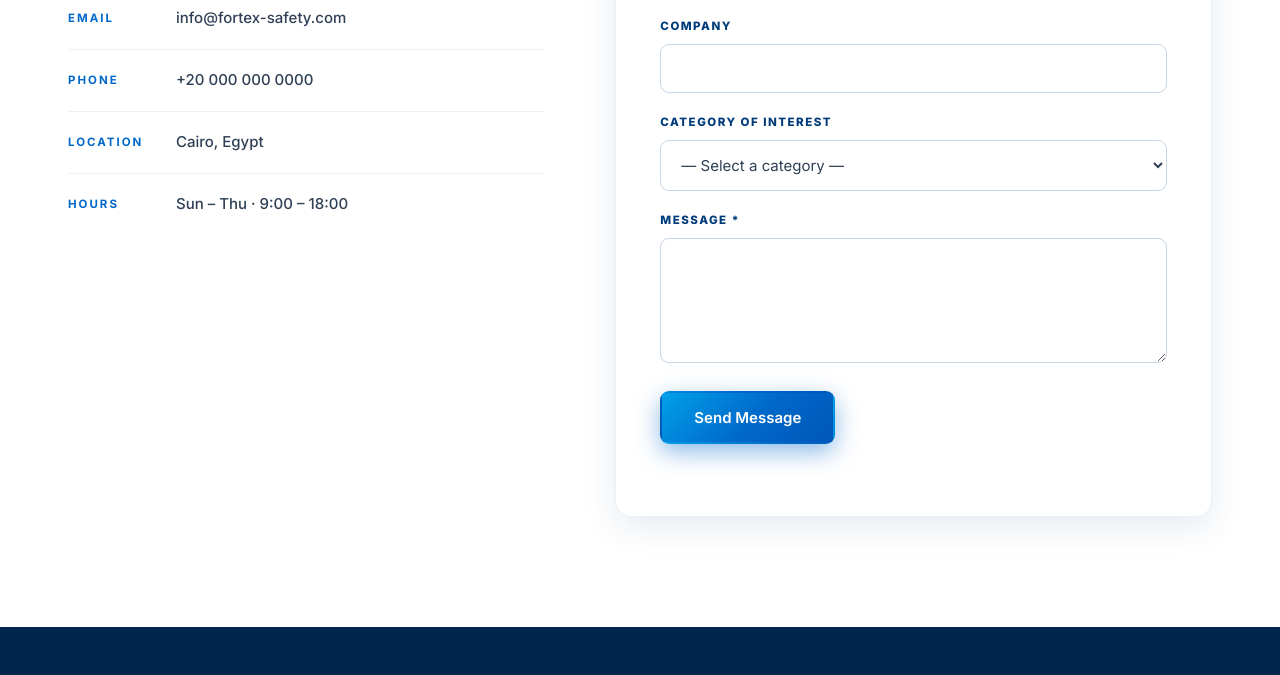
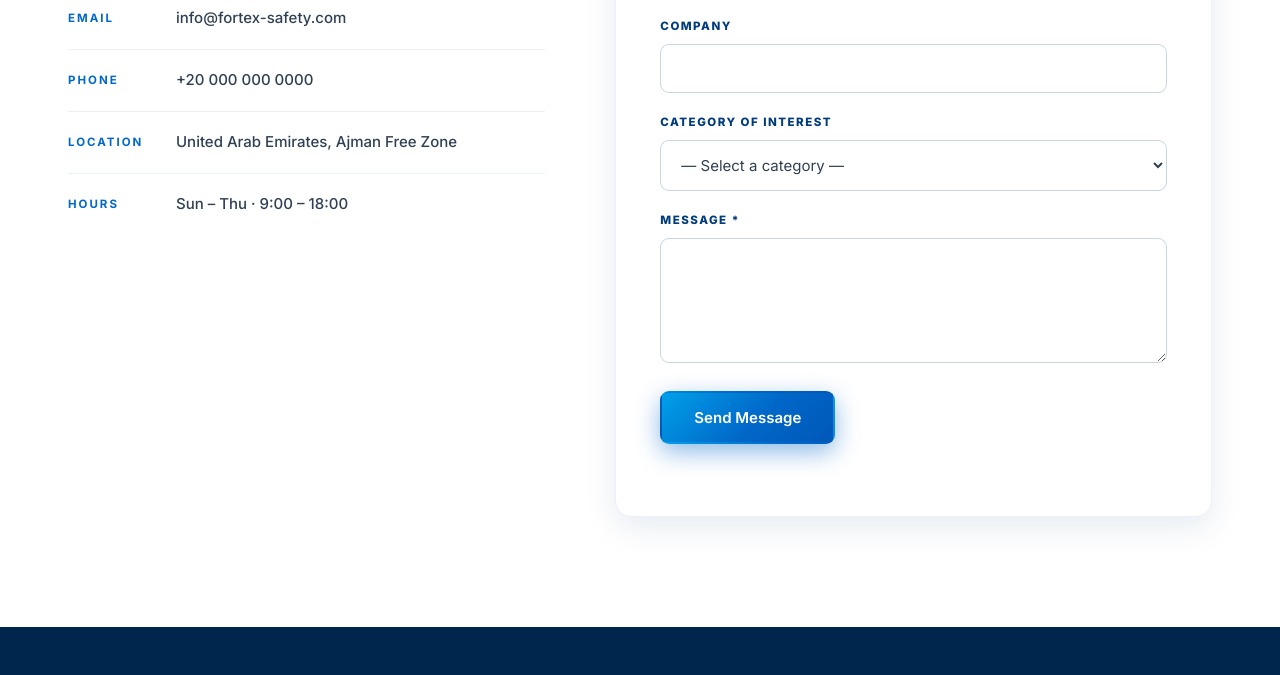
Before and after one commit to farah0877000-lgtm/fortex.website, a plain HTML site: page index.html in a window 1280 px wide. Shown: the part 3524-4199 px from the top of the page. Drawn offline with Linux system fonts and the light colour scheme.

Commit message:
Update index.html

```diff
--- a/index.html
+++ b/index.html
@@ -1137,7 +1137,7 @@ const translations = {
     "contact.eyebrow":"Contact Us","contact.title":"Let's Equip Your Team",
     "contact.sub":"Request a quote, ask about bulk pricing, or get product samples for your site.",
     "contact.k.email":"Email","contact.k.phone":"Phone","contact.k.loc":"Location","contact.k.hours":"Hours",
-    "contact.v.loc":"Cairo, Egypt","contact.v.hours":"Sun – Thu · 9:00 – 18:00",
+    "contact.v.loc":"United Arab Emirates, Ajman Free Zone","contact.v.hours":"Sun – Thu · 9:00 – 18:00",
     "form.name":"Name *","form.email":"Email *","form.company":"Company","form.category":"Category of Interest",
     "form.select":"— Select a category —","form.opt.full":"Full Range / Distributor Enquiry",
     "form.message":"Message *","form.submit":"Send Message",
```
